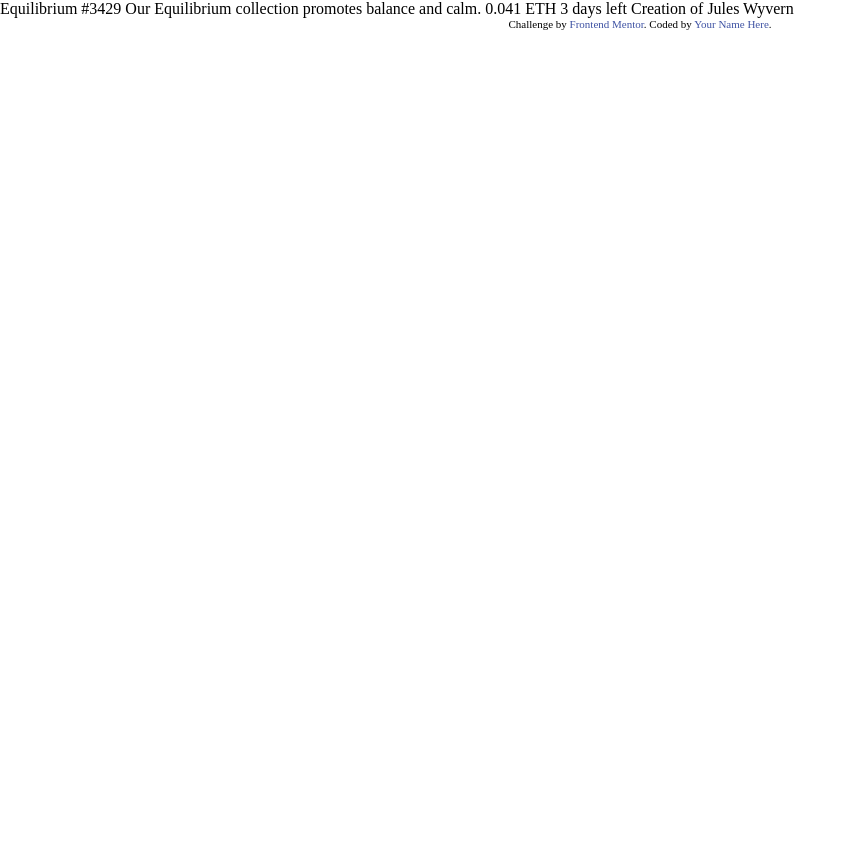
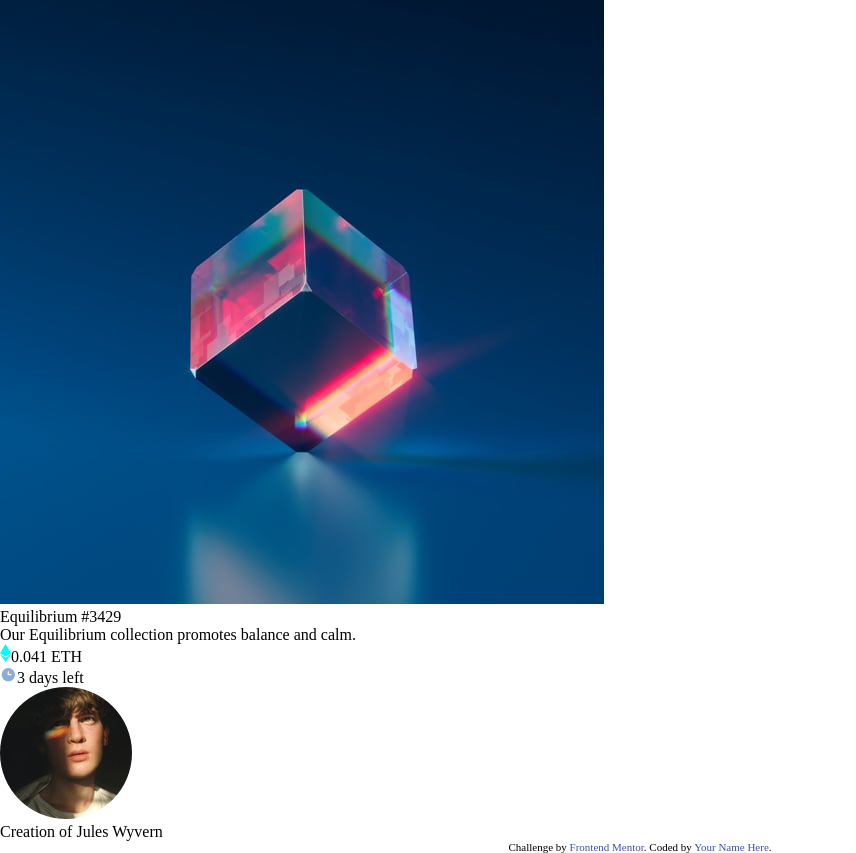
Before and after one commit to diegotorres9/nft-preview-card, a plain HTML site: page index.html in a window 1280 px wide. Shown: the whole page, without its empty margins (0-856 px from the left). Before the commit the page ends 800 px from the top, so only its background shows below. Drawn offline with Linux system fonts and the light colour scheme.

Commit message:
index html structure completed

```diff
--- a/index.html
+++ b/index.html
@@ -1,8 +1,10 @@
 <!DOCTYPE html>
 <html lang="en">
+
 <head>
   <meta charset="UTF-8">
-  <meta name="viewport" content="width=device-width, initial-scale=1.0"> <!-- displays site properly based on user's device -->
+  <meta name="viewport" content="width=device-width, initial-scale=1.0">
+  <!-- displays site properly based on user's device -->
 
   <link rel="icon" type="image/png" sizes="32x32" href="./images/favicon-32x32.png">
   <link rel="stylesheet" href="reset.css">
@@ -10,24 +12,45 @@
 
   <!-- Feel free to remove these styles or customise in your own stylesheet 👍 -->
   <style>
-    .attribution { font-size: 11px; text-align: center; }
-    .attribution a { color: hsl(228, 45%, 44%); }
+    .attribution {
+      font-size: 11px;
+      text-align: center;
+    }
+
+    .attribution a {
+      color: hsl(228, 45%, 44%);
+    }
   </style>
 </head>
+
 <body>
+  <div class="container">
+    <img src="images/image-equilibrium.jpg" alt="Equilibrium NFT.">
+    <h1>Equilibrium #3429</h1>
 
-  Equilibrium #3429
+    <p>Our Equilibrium collection promotes balance and calm.</p>
 
-  Our Equilibrium collection promotes balance and calm.
+      <div class="nft-info">
+        <p class="ethereum">
+          <svg width="11" height="18" xmlns="http://www.w3.org/2000/svg"><path d="M11 10.216 5.5 18 0 10.216l5.5 3.263 5.5-3.262ZM5.5 0l5.496 9.169L5.5 12.43 0 9.17 5.5 0Z" fill="#00FFF8"/></svg>0.041 ETH
+        </p>
 
-  0.041 ETH
-  3 days left
+        <p class="days-left">
+          <svg width="17" height="17" xmlns="http://www.w3.org/2000/svg"><path d="M8.305 2.007a6.667 6.667 0 1 0 0 13.334 6.667 6.667 0 0 0 0-13.334Zm2.667 7.334H8.305a.667.667 0 0 1-.667-.667V6.007a.667.667 0 0 1 1.334 0v2h2a.667.667 0 0 1 0 1.334Z" fill="#8BACD9"/></svg>3 days left
+        </p>
+      </div>
 
-  Creation of Jules Wyvern
+      <!-- BAR WILL GO HERE -->
 
+    <div class="creator-credit">
+      <img src="images/image-avatar.png" alt="Jules Wyvern.">
+      <p><span class="creation">Creation of</span> <span class="creator">Jules Wyvern</span></p>
+    </div>
+  </div>
   <div class="attribution">
     Challenge by <a href="https://www.frontendmentor.io?ref=challenge" target="_blank">Frontend Mentor</a>.
     Coded by <a href="#">Your Name Here</a>.
   </div>
 </body>
+
 </html>
```
